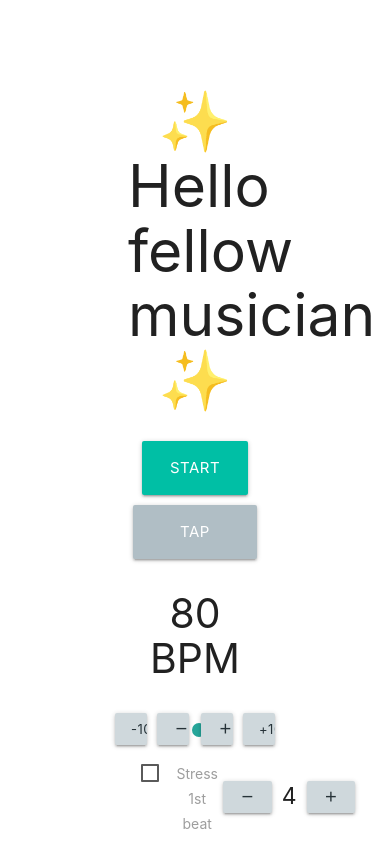
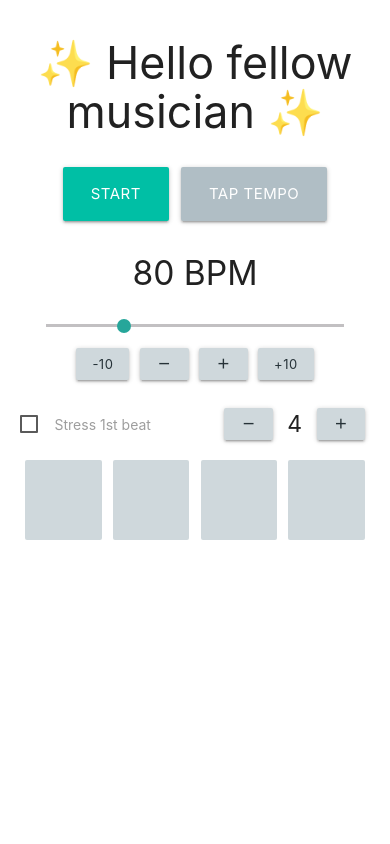
Before and after one commit to RudeBon/Metronome, a React (Create React App) app: page / in a window 390 px wide. Shown: the top 844 px of the page. Built offline with nearby package versions, Linux system fonts and the light colour scheme.

Commit message:
created css for mobile devices

```diff
--- a/src/App.css
+++ b/src/App.css
@@ -1,18 +1,18 @@
 .App {
   width: 60%;
   margin:  auto;
-  padding: 50px;
   text-align: center;
-}
-h5{
-  margin:5px;
 }
 .controllersContainer{
   display: flex;
   align-items: center;
 }
+.range-field{
+  width: 50%;
+  margin: 0.4em;
+}
 .btn-small{
-  margin: 5px;
+  margin: 0.4em;
   color: #263238 ;
 }
 .beatsBlock {
@@ -22,15 +22,13 @@ h5{
 .beats_ul{
   list-style-type: none;
   display: flex;
-  width: 100%;
 }
 .beat {
   border-radius: 2px;
   background-color: #cfd8dc;
-  min-height: 100px;
+  height: 100px;
   flex: 1;
-  padding: 10px 0;
-  margin: 10px;
+  margin: 0.4em;
 }
 .activeBeat{
   background-color: #4db6ac;
@@ -38,6 +36,9 @@ h5{
 }
 .stressedBeat{
   background-color: #90a4ae;
+}
+.stressedBeat.activeBeat{
+  background-color: #00897b  ;
 }
 .controllersContainer{
   display: flex;
@@ -51,5 +52,42 @@ h5{
   align-items: center;
 }
 .m5{
-  margin: 5px;
+  margin: 0.4em;
 }
+@media only screen and (max-width: 768px) {
+  .App {
+    width: 90%;
+  }
+  .beatsBlock {
+    width: 100%;
+  }
+  .beats_ul{
+    flex-wrap: wrap;
+    margin: 0 auto;
+  }
+  .beat {
+    max-width: 33%;
+    min-width: 12%;
+    height: 80px;
+  }
+  .flex{
+    width: 100%;
+    flex-wrap: wrap;
+  }
+  h1{
+    font-size: 3.2em;
+  }
+  h3{
+    font-size: 2.4em;
+  }
+  .range-field{
+    width: 100%;
+    padding: 0 1.8em;
+    order: -1;
+    margin: 0;
+  }
+  .controllersContainer{
+    flex-wrap: wrap;
+    margin: 0.6em 0
+  }
+}
--- a/src/App.tsx
+++ b/src/App.tsx
@@ -7,11 +7,7 @@ export default class App extends React.Component<{}> {
   public render() {
     return (
       <div className="App">
-        {
-          window.screen.width < 768
-          ? <MobileStub />
-          : <ContainerComponent />
-        }
+        <ContainerComponent />
       </div>
     );
   }
--- a/src/components/beatsAmountController.tsx
+++ b/src/components/beatsAmountController.tsx
@@ -44,7 +44,7 @@ const BeatsAmountController: React.FC<BeatsAmountControllerProps> = ({
                 >
                     <i className="material-icons">remove</i>
                 </div>
-                <h5>{amount}</h5>
+                <h5 className="m5">{amount}</h5>
                 <div
                     className='waves-effect waves-light btn-small blue-grey lighten-4'
                     onClick={event => handleControllers(event, 'increase')}
```
